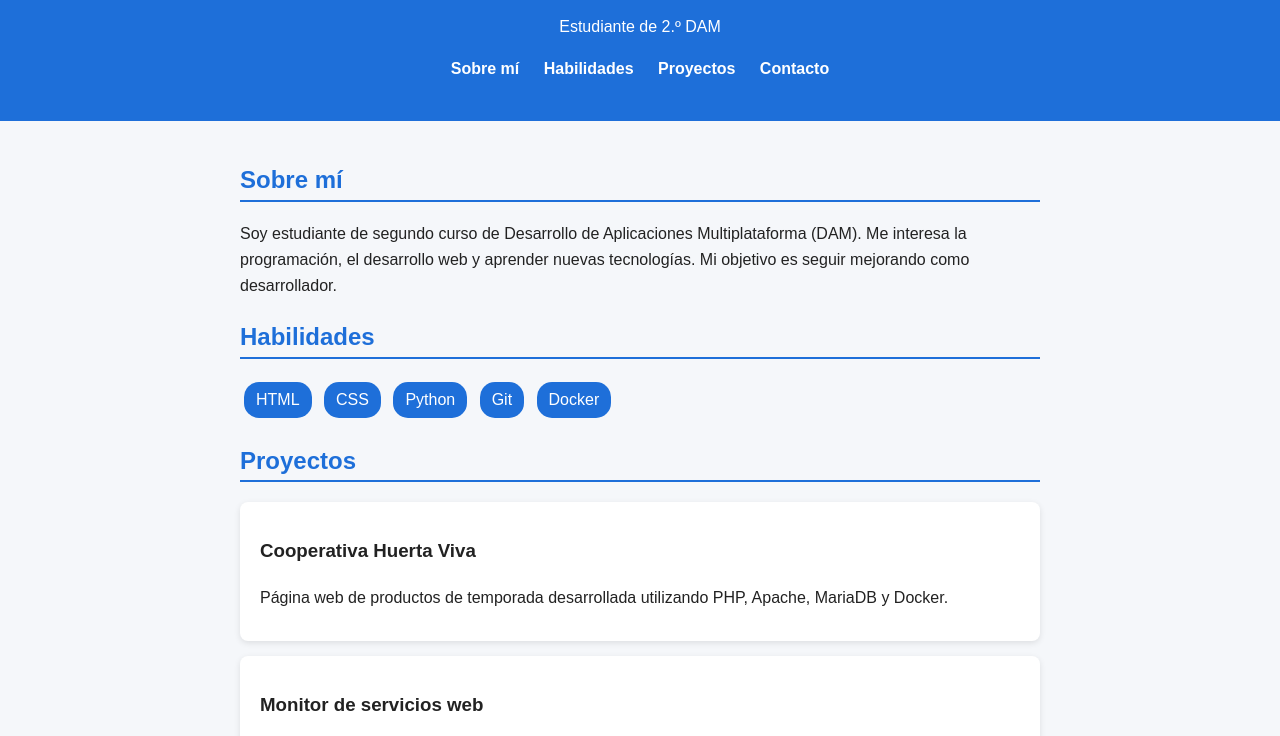
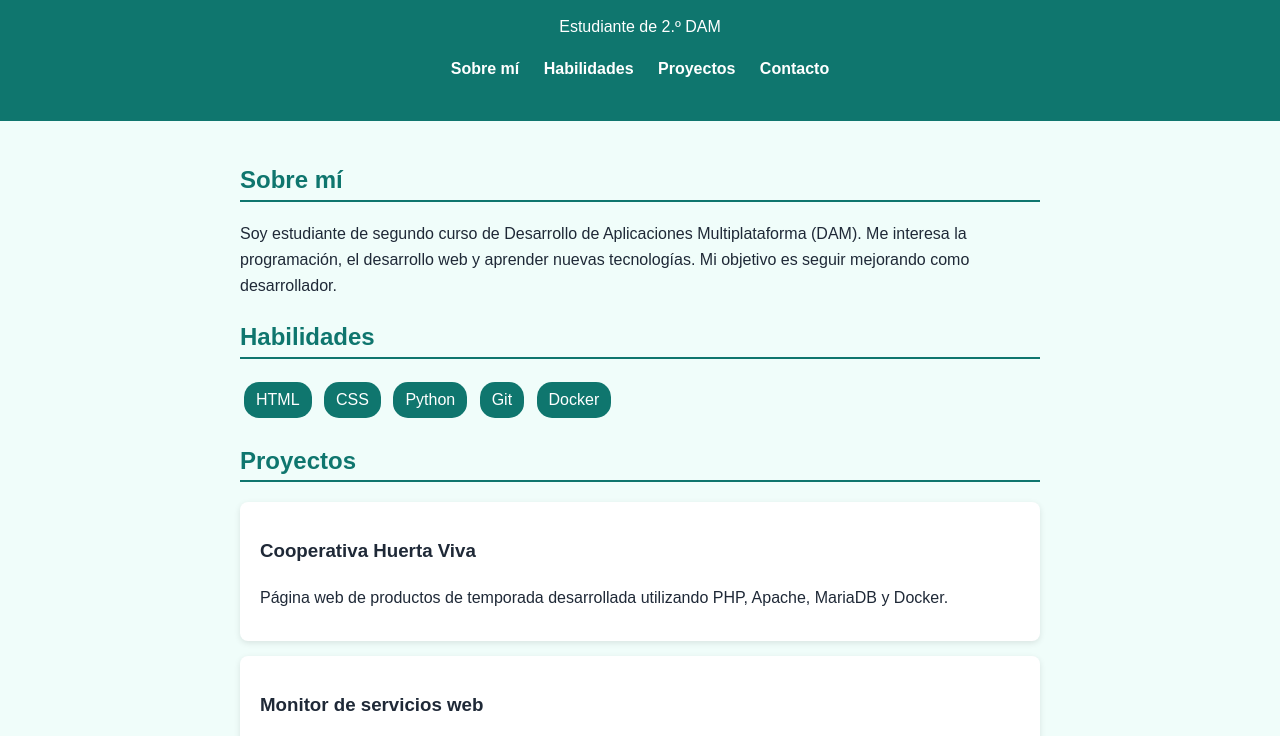
Before and after one commit to Danisocas/Danisocas.github.io, a plain HTML site: page index.html in a window 1280 px wide. Shown: the part 120-856 px from the top of the page. Drawn offline with Linux system fonts and the light colour scheme.

Commit message:
cambio los tres colores

```diff
--- a/style.css
+++ b/style.css
@@ -1,9 +1,9 @@
 
 /* Colores principales */
 :root {
-    --color-principal: #1e6fd9;
-    --color-fondo: #f5f7fa;
-    --color-texto: #222222;
+    --color-principal: #0f766e;
+    --color-fondo: #f0fdfa;
+    --color-texto: #1f2937;
 }
 
 /* Estilos generales */
```
